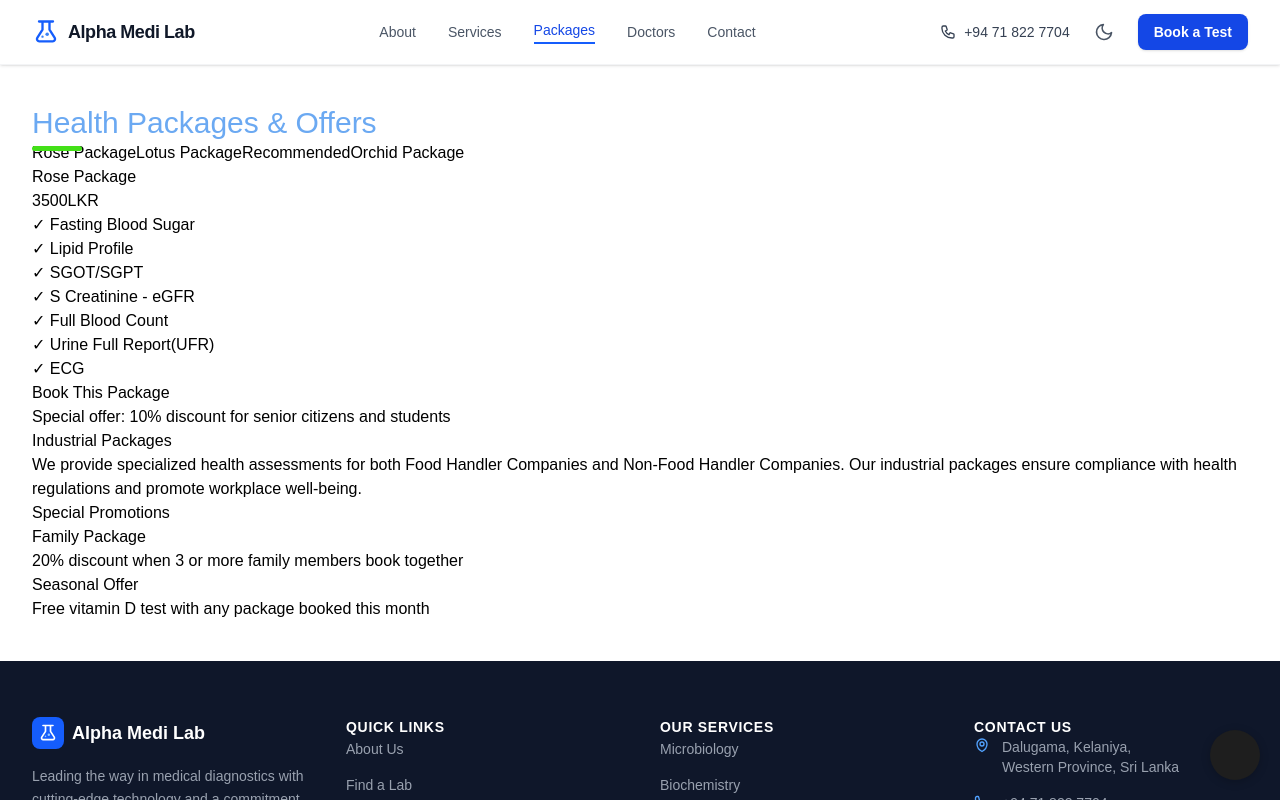
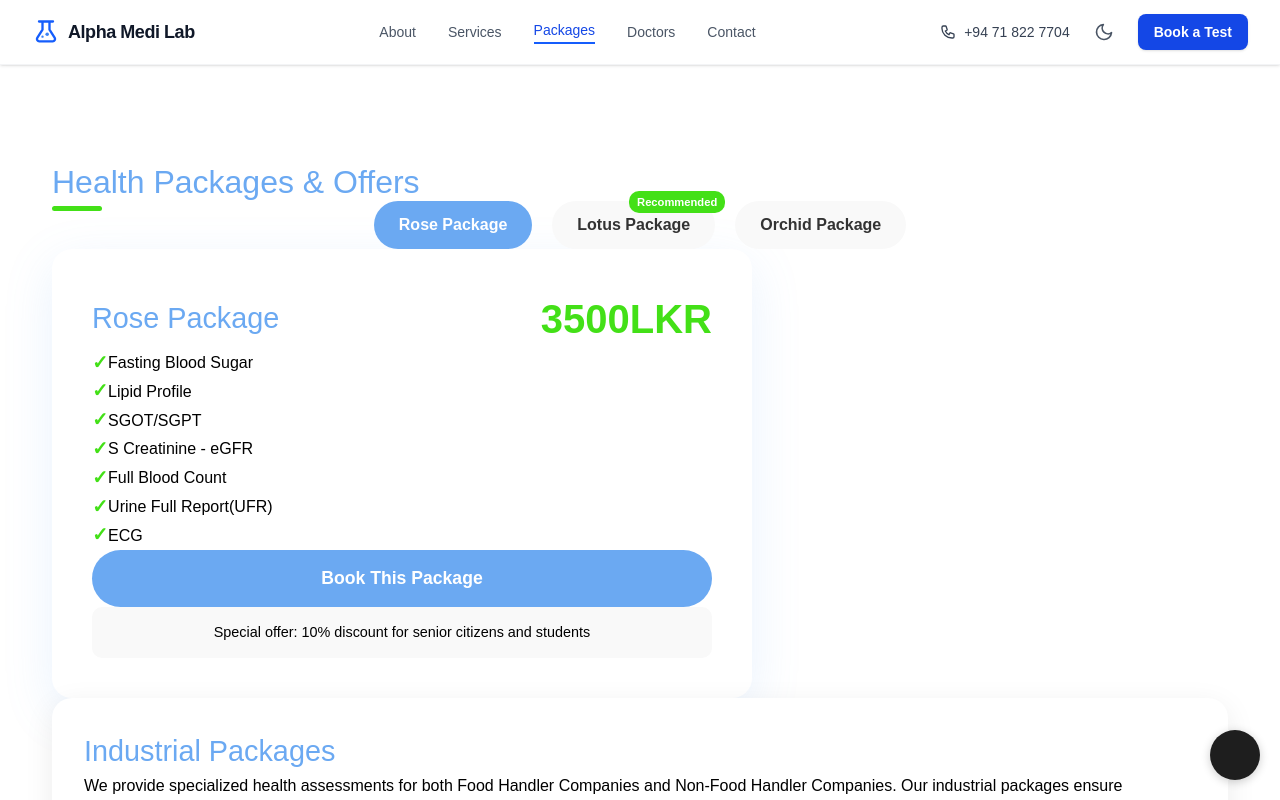
Before and after one commit to tiran-infoxty/alpha-medi-lab, a Next.js app: page /packages in a window 1280 px wide. Shown: the top 800 px of the page. Built offline with nearby package versions, Linux system fonts and the light colour scheme.

Commit message:
refactor Packages component for improved code readability, structure, and styling

```diff
--- a/components/Packages.tsx
+++ b/components/Packages.tsx
@@ -3,147 +3,118 @@ import { useState } from 'react'
 import { motion } from 'framer-motion'
 import { useInView } from 'react-intersection-observer'
 
-interface Package {
-  name: string;
-  price: string;
-  features: string[];
-  recommended: boolean;
-}
-
-interface PackagesData {
-  [key: string]: Package;
-}
+interface Package { name: string; price: string; features: string[]; recommended: boolean; }
+interface PackagesData { [key: string]: Package; }
 
 const Packages = () => {
-  const [ref, inView] = useInView({
-    triggerOnce: false,
-    threshold: 0.2
-  })
-
+  const [ref, inView] = useInView({ triggerOnce: false, threshold: 0.2 })
   const [selectedPackage, setSelectedPackage] = useState<string>('basic')
-
-  const phoneNumber: string = '+94718227704'
-
-  const handleBookCall = (): void => {
-    window.location.href = `tel:${phoneNumber}`
-  }
+  const phoneNumber = '+94718227704'
+  const handleBookCall = () => { window.location.href = `tel:${phoneNumber}` }
 
   const packages: PackagesData = {
     basic: {
-      name: "Rose Package",
-      price: "3500LKR",
-      features: [
-        "Fasting Blood Sugar",
-        "Lipid Profile",
-        "SGOT/SGPT",
-        "S Creatinine - eGFR",
-        "Full Blood Count",
-        "Urine Full Report(UFR)",
-        "ECG"
-      ],
-      recommended: false
+      name: 'Rose Package', price: '3500LKR', recommended: false,
+      features: ['Fasting Blood Sugar','Lipid Profile','SGOT/SGPT','S Creatinine - eGFR','Full Blood Count','Urine Full Report(UFR)','ECG'],
     },
     comprehensive: {
-      name: "Lotus Package",
-      price: "7000LKR",
-      features: [
-        "Fasting Blood Sugar",
-        "Lipid Profile",
-        "Liver Profile",
-        "Reanal Profile",
-        "FBC",
-        "UFR",
-        "ECG"
-      ],
-      recommended: true
+      name: 'Lotus Package', price: '7000LKR', recommended: true,
+      features: ['Fasting Blood Sugar','Lipid Profile','Liver Profile','Reanal Profile','FBC','UFR','ECG'],
     },
     executive: {
-      name: "Orchid Package",
-      price: "8500LKR",
-      features: [
-        "Fasting Blood Sugar",
-        "HbA1C",
-        "Lipid Profile",
-        "Liver Profile",
-        "Reanal Profile",
-        "FBC",
-        "UFR",
-        "ECG"
-      ],
-      recommended: false
-    }
+      name: 'Orchid Package', price: '8500LKR', recommended: false,
+      features: ['Fasting Blood Sugar','HbA1C','Lipid Profile','Liver Profile','Reanal Profile','FBC','UFR','ECG'],
+    },
   }
 
   const springVariants = {
     initial: { scale: 0.9, opacity: 0 },
-    animate: {
-      scale: 1,
-      opacity: 1,
-      transition: { type: 'spring' as const, stiffness: 300, damping: 20 }
-    },
-    exit: { scale: 0.9, opacity: 0 }
+    animate: { scale: 1, opacity: 1, transition: { type: 'spring' as const, stiffness: 300, damping: 20 } },
+    exit: { scale: 0.9, opacity: 0 },
   }
 
+  const titleClass =
+    "text-4xl sm:text-[2rem] mb-8 text-[#6ba9f2] relative inline-block " +
+    "after:content-[''] after:absolute after:bottom-[-10px] after:left-0 " +
+    "after:w-[50px] after:h-[5px] after:bg-[#43e017] after:rounded-full"
+
+  const btnClass =
+    "px-6 py-3 bg-[#6ba9f2] text-white border-none rounded-[30px] cursor-pointer text-base font-semibold " +
+    "transition-all duration-300 inline-block no-underline w-full py-[15px] text-[1.1rem] " +
+    "hover:bg-[#43e017] hover:-translate-y-[3px] hover:shadow-[0_10px_20px_rgba(0,0,0,0.1)]"
+
   return (
-    <section id="packages" className="packages">
-      <div className="container" ref={ref}>
+    <section id="packages" className="px-5 py-20 sm:py-[60px] min-h-screen flex flex-col justify-center">
+      <div className="max-w-[1200px] mx-auto w-full" ref={ref}>
         <motion.h2
-          className="section-title"
+          className={titleClass}
           initial={{ opacity: 0, x: -50 }}
           animate={inView ? { opacity: 1, x: 0 } : { opacity: 0, x: -50 }}
           transition={{ duration: 0.6 }}
         >
-          Health Packages & Offers
+          Health Packages &amp; Offers
         </motion.h2>
 
+        {/* Package Tabs */}
         <motion.div
-          className="package-tabs"
+          className="flex justify-center gap-5 mb-10 flex-wrap"
           initial={{ opacity: 0, y: 30 }}
           animate={inView ? { opacity: 1, y: 0 } : { opacity: 0, y: 30 }}
           transition={{ duration: 0.5, delay: 0.2 }}
         >
-          {Object.keys(packages).map((pkg: string) => (
+          {Object.keys(packages).map((pkg) => (
             <motion.button
               key={pkg}
-              className={`package-tab ${selectedPackage === pkg ? 'active' : ''}`}
+              className={`relative px-[25px] py-3 rounded-[30px] cursor-pointer text-base font-semibold border-none transition-all duration-300 ${
+                selectedPackage === pkg
+                  ? 'bg-[#6ba9f2] text-white dark:text-[#121212]'
+                  : 'bg-[#f9f9f9] dark:bg-[#1e1e1e] text-[#333333] dark:text-[#e0e0e0]'
+              }`}
               onClick={() => setSelectedPackage(pkg)}
               whileHover={{ scale: 1.05 }}
               whileTap={{ scale: 0.95 }}
             >
               {packages[pkg].name}
-              {packages[pkg].recommended && <span className="recommended-badge">Recommended</span>}
+              {packages[pkg].recommended && (
+                <span className="absolute top-[-10px] right-[-10px] bg-[#43e017] text-white text-[0.7rem] px-2 py-[3px] rounded-[10px] font-semibold">
+                  Recommended
+                </span>
+              )}
             </motion.button>
           ))}
         </motion.div>
 
+        {/* Package Details */}
         <motion.div
-          className="package-details"
+          className="max-w-[700px] mx-auto bg-white dark:bg-[#252525] dark:shadow-[0_8px_30px_rgba(0,0,0,0.3)] p-10 rounded-[20px] shadow-[0_15px_50px_rgba(107,169,242,0.15)]"
           key={selectedPackage}
           variants={springVariants}
           initial="initial"
           animate="animate"
           exit="exit"
         >
-          <div className="package-header">
-            <h3>{packages[selectedPackage].name}</h3>
-            <div className="package-price">{packages[selectedPackage].price}</div>
+          <div className="flex justify-between items-center mb-[30px] xs:flex-col xs:text-center xs:gap-[10px]">
+            <h3 className="text-[1.8rem] text-[#6ba9f2]">{packages[selectedPackage].name}</h3>
+            <div className="text-[2.5rem] font-bold text-[#43e017]">{packages[selectedPackage].price}</div>
           </div>
 
-          <ul className="package-features">
-            {packages[selectedPackage].features.map((feature: string, i: number) => (
+          <ul className="mb-[30px]">
+            {packages[selectedPackage].features.map((feature, i) => (
               <motion.li
                 key={i}
+                className="mb-[15px] list-none flex items-center dark:text-[#e0e0e0]"
                 initial={{ opacity: 0, x: -20 }}
                 animate={{ opacity: 1, x: 0 }}
                 transition={{ delay: i * 0.1 }}
               >
-                <span className="feature-check">✓</span> {feature}
+                <span className="text-[#43e017] font-bold mr-[10px] text-[1.2rem]">✓</span>
+                {feature}
               </motion.li>
             ))}
           </ul>
 
           <motion.button
-            className="btn package-btn"
+            className={btnClass}
             whileHover={{ scale: 1.05 }}
             whileTap={{ scale: 0.95 }}
             onClick={handleBookCall}
@@ -151,39 +122,43 @@ const Packages = () => {
             Book This Package
           </motion.button>
 
-          <div className="package-note">
+          <div className="mt-5 p-[15px] bg-[#f9f9f9] dark:bg-[#1e1e1e] dark:text-[#a0a0a0] rounded-[10px] text-[0.9rem] text-center">
             <p>Special offer: 10% discount for senior citizens and students</p>
           </div>
         </motion.div>
 
-        {/* Industrial Packages Section */}
+        {/* Industrial Packages */}
         <motion.div
-          className="industrial-packages"
+          className="mt-16 p-8 bg-white dark:bg-[#252525] rounded-[20px] shadow-[0_8px_30px_rgba(0,0,0,0.08)] dark:shadow-[0_8px_30px_rgba(0,0,0,0.3)]"
           initial={{ opacity: 0, y: 50 }}
           animate={inView ? { opacity: 1, y: 0 } : { opacity: 0, y: 50 }}
           transition={{ duration: 0.6, delay: 0.4 }}
         >
-          <h3>Industrial Packages</h3>
-          <p>We provide specialized health assessments for both Food Handler Companies and Non-Food Handler Companies. Our industrial packages ensure compliance with health regulations and promote workplace well-being.</p>
+          <h3 className="text-[1.8rem] text-[#6ba9f2] mb-3">Industrial Packages</h3>
+          <p className="dark:text-[#a0a0a0] leading-[1.6]">
+            We provide specialized health assessments for both Food Handler Companies and Non-Food Handler Companies.
+            Our industrial packages ensure compliance with health regulations and promote workplace well-being.
+          </p>
         </motion.div>
 
-        {/* Special Promotions Section */}
+        {/* Special Promotions */}
         <motion.div
-          className="special-offers"
+          className="mt-20"
           initial={{ opacity: 0, y: 50 }}
           animate={inView ? { opacity: 1, y: 0 } : { opacity: 0, y: 50 }}
           transition={{ duration: 0.6, delay: 0.4 }}
         >
-          <h3>Special Promotions</h3>
-          <div className="offers-grid">
-            <div className="offer-card">
-              <h4>Family Package</h4>
-              <p>20% discount when 3 or more family members book together</p>
-            </div>
-            <div className="offer-card">
-              <h4>Seasonal Offer</h4>
-              <p>Free vitamin D test with any package booked this month</p>
-            </div>
+          <h3 className="text-center mb-[30px] text-[#6ba9f2] text-[1.8rem]">Special Promotions</h3>
+          <div className="grid gap-[30px] [grid-template-columns:repeat(auto-fit,minmax(250px,1fr))]">
+            {[
+              { title: 'Family Package',  body: '20% discount when 3 or more family members book together' },
+              { title: 'Seasonal Offer',  body: 'Free vitamin D test with any package booked this month'   },
+            ].map(({ title, body }) => (
+              <div key={title} className="bg-white dark:bg-[#252525] dark:shadow-[0_8px_30px_rgba(0,0,0,0.3)] p-[25px] rounded-[15px] shadow-[0_8px_30px_rgba(0,0,0,0.08)] border-l-[5px] border-[#43e017]">
+                <h4 className="text-[#6ba9f2] mb-[10px] text-[1.3rem]">{title}</h4>
+                <p className="dark:text-[#a0a0a0]">{body}</p>
+              </div>
+            ))}
           </div>
         </motion.div>
       </div>
```
